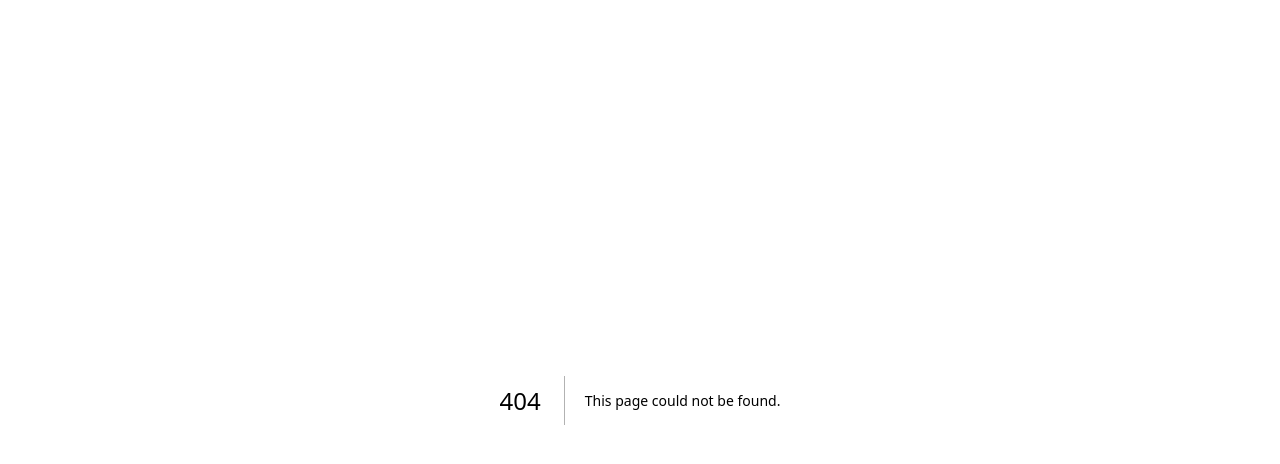
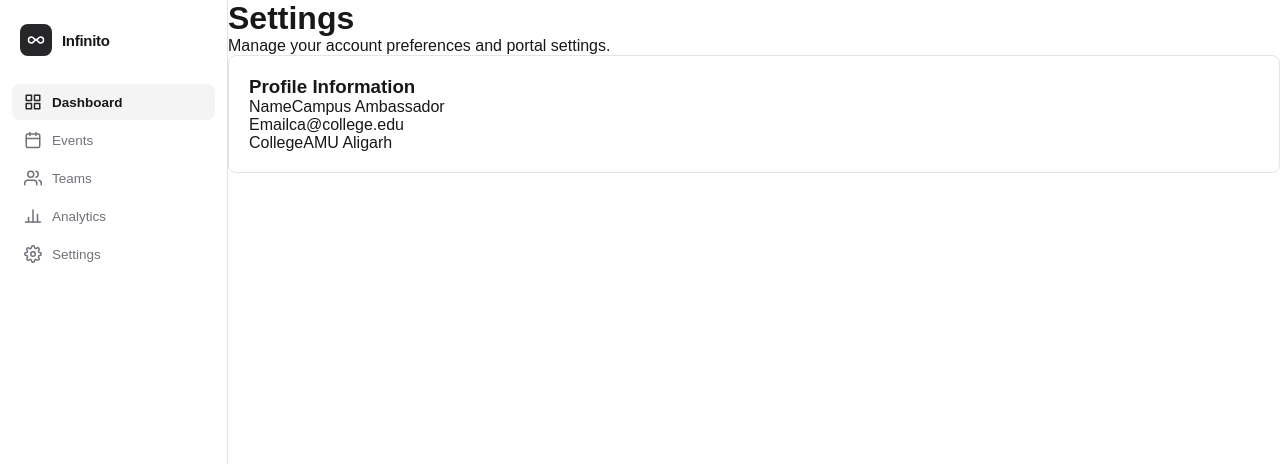
Before and after one commit to Infinito2k26/Infinito2026, a Next.js app in the folder apps/web/: page /dashboard/settings in a window 1280 px wide. Before the commit this address had no page. Shown: the top 464 px of the page. Built offline with nearby package versions, Linux system fonts and the light colour scheme.

Commit message:
dummy pages have been created

```diff
--- /dev/null
+++ b/apps/web/app/dashboard/settings/page.tsx
@@ -0,0 +1,35 @@
+import React from "react";
+import Card from "@/components/ui/card";
+
+export default function SettingsPage() {
+  return (
+    <div className="max-w-5xl mx-auto space-y-8 p-6">
+      <div>
+        <h1 className="text-3xl font-bold tracking-tight">Settings</h1>
+        <p className="text-muted-foreground mt-2">
+          Manage your account preferences and portal settings.
+        </p>
+      </div>
+
+      <div className="grid grid-cols-1 gap-6 max-w-2xl">
+        <Card className="p-6">
+            <h3 className="text-lg font-semibold mb-4">Profile Information</h3>
+            <div className="space-y-4">
+              <div className="flex justify-between border-b pb-2">
+                <span className="text-gray-500">Name</span>
+                <span className="font-medium">Campus Ambassador</span>
+              </div>
+              <div className="flex justify-between border-b pb-2">
+                <span className="text-gray-500">Email</span>
+                <span className="font-medium">ca@college.edu</span>
+              </div>
+              <div className="flex justify-between pb-2">
+                <span className="text-gray-500">College</span>
+                <span className="font-medium">AMU Aligarh</span>
+              </div>
+            </div>
+        </Card>
+      </div>
+    </div>
+  );
+}
```
Also changed, not shown: apps/web/app/dashboard/analytics/page.tsx (added, +22 -0 lines), apps/web/app/dashboard/events/page.tsx (added, +22 -0 lines), apps/web/app/dashboard/teams/page.tsx (added, +22 -0 lines).
